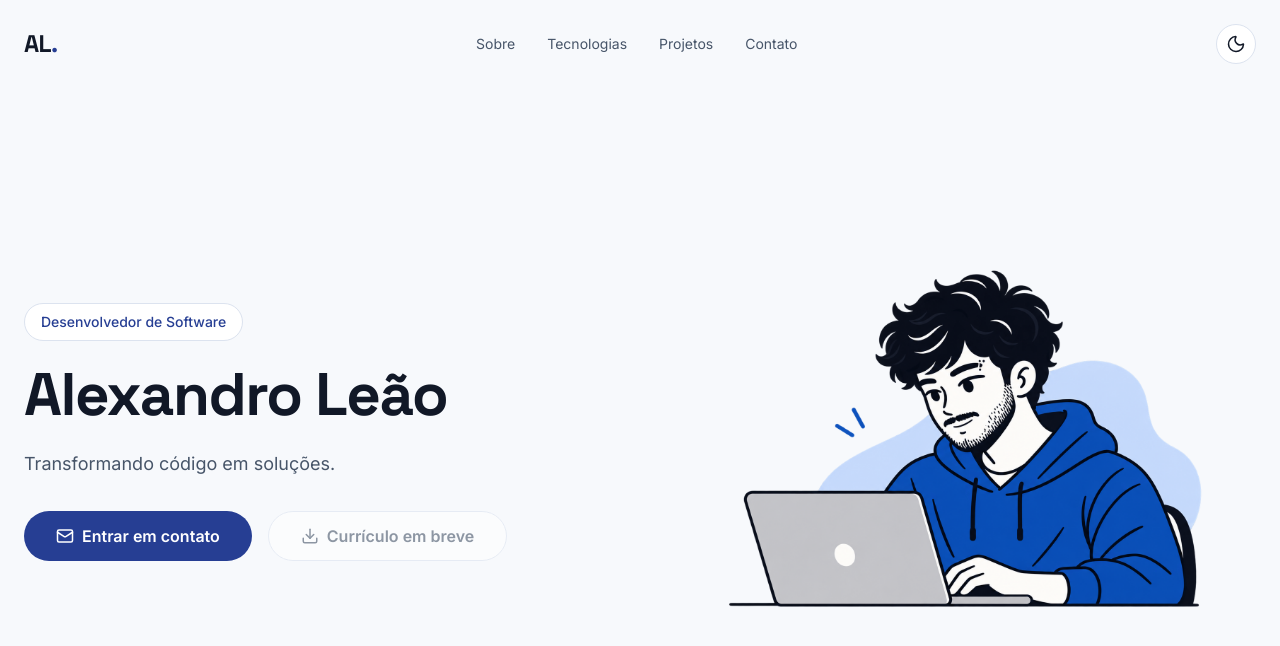
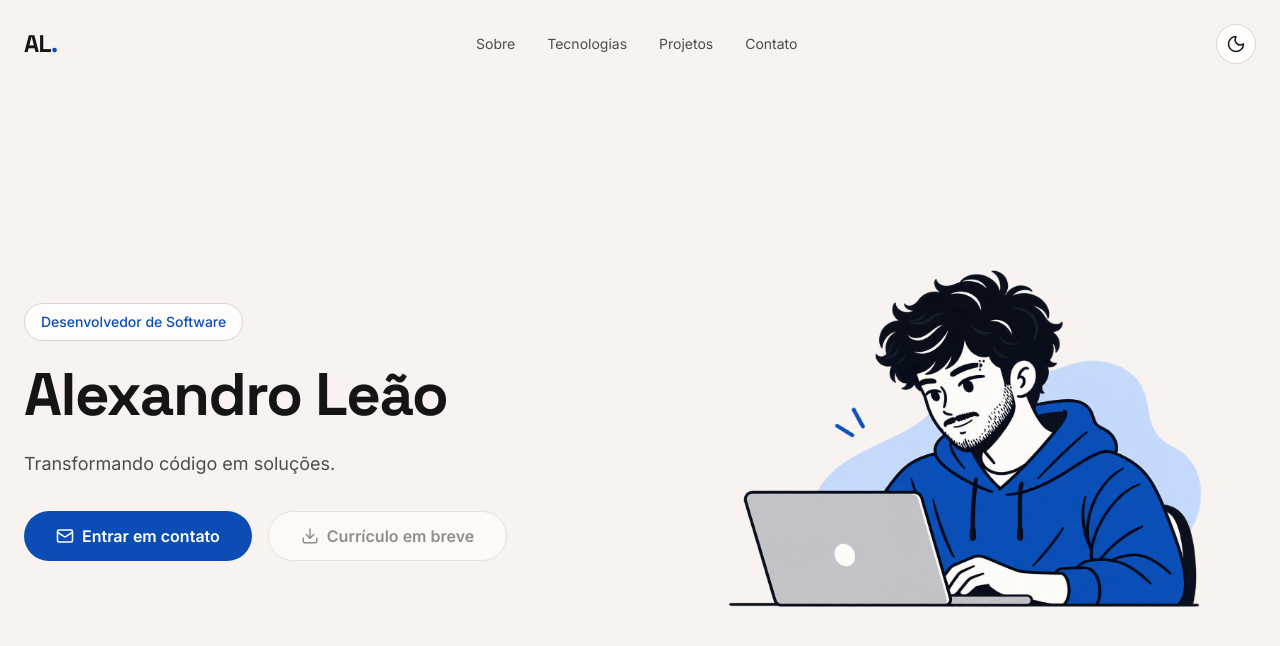
Before and after one commit to AlexandroLeao/developer-portfolio, a React (Vite) app: page / in a window 1280 px wide. Shown: the top 646 px of the page. Built offline with nearby package versions, Linux system fonts and the light colour scheme.

Commit message:
style: apply royal blue and light cream color palette

```diff
--- a/src/App.tsx
+++ b/src/App.tsx
@@ -33,7 +33,7 @@ function App() {
           <div className="flex flex-col gap-4 sm:flex-row">
             <a
               href="#contact"
-              className="inline-flex items-center justify-center gap-2 rounded-full bg-[#263e93] px-8 py-3 font-semibold text-white transition hover:bg-[#344eaa] focus-visible:outline-2 focus-visible:outline-offset-4 focus-visible:outline-(--color-primary)"
+              className="inline-flex items-center justify-center gap-2 rounded-full bg-[#0b4db5] px-8 py-3 font-semibold text-white transition hover:bg-[#0a4199] focus-visible:outline-2 focus-visible:outline-offset-4 focus-visible:outline-(--color-primary)"
             >
               <Mail size={18} aria-hidden="true" />
               Entrar em contato
--- a/src/index.css
+++ b/src/index.css
@@ -8,28 +8,36 @@
   --font-display: "Space Grotesk", sans-serif;
 }
 
+/* Tema claro: Light Cream + Royal Blue */
 :root {
   color-scheme: light;
 
-  --color-background: #f7f9fc;
-  --color-surface: #ffffff;
-  --color-text: #111827;
-  --color-text-muted: #475569;
-  --color-primary: #263e93;
-  --color-secondary: #6042a6;
-  --color-border: #dce3ef;
+  --color-background: #f8f3f0;
+  --color-surface: #fffdfb;
+
+  --color-text: #151515;
+  --color-text-muted: #4f4b49;
+
+  --color-primary: #0b4db5;
+  --color-secondary: #082052;
+
+  --color-border: #ddd4ce;
 }
 
+/* Tema escuro: preto + Royal Blue + Light Cream */
 :root.dark {
   color-scheme: dark;
 
-  --color-background: #030713;
-  --color-surface: #0b1124;
-  --color-text: #f4f6ff;
-  --color-text-muted: #a5b4d0;
-  --color-primary: #8da6ff;
-  --color-secondary: #9b83e8;
-  --color-border: #1c2944;
+  --color-background: #090909;
+  --color-surface: #171717;
+
+  --color-text: #f8f3f0;
+  --color-text-muted: #c8beb8;
+
+  --color-primary: #78aaff;
+  --color-secondary: #f8f3f0;
+
+  --color-border: #383838;
 }
 
 html {
@@ -40,7 +48,10 @@ body {
   margin: 0;
   background-color: var(--color-background);
   color: var(--color-text);
-  transition: background-color 300ms ease, color 300ms ease;
+
+  transition:
+    background-color 300ms ease,
+    color 300ms ease;
 }
 
 @media (prefers-reduced-motion: reduce) {
```
